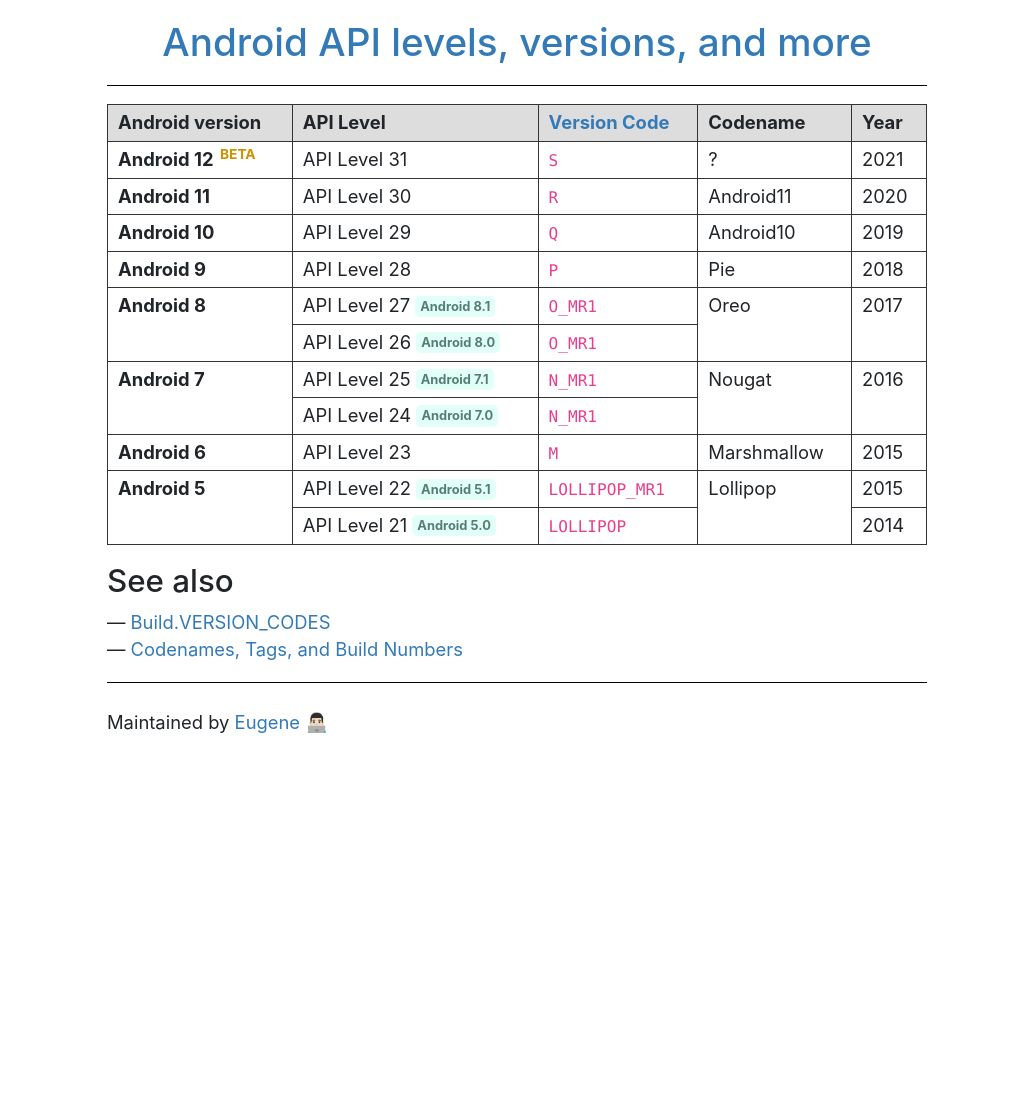
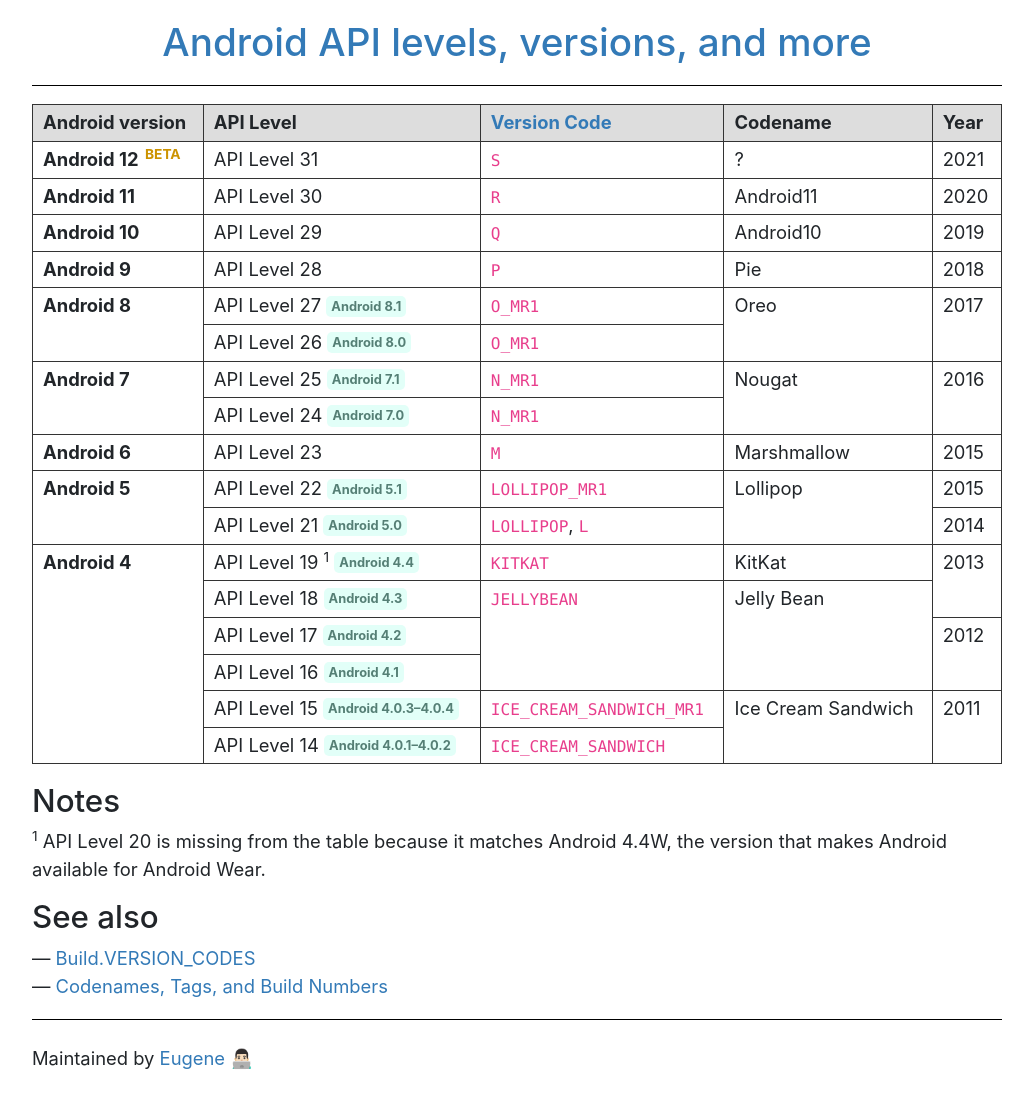
Before and after one commit to ebelinski/apilevels, a Jekyll site: the page built from index.html, in a window 1280 px wide. Shown: the whole page, without its empty margins (123-1156 px from the left). Built offline with Jekyll 4.4.1, drawn with Linux system fonts in a browser that asks for light colours; before the commit the page ends 900 px from its top, so only the background shows below that.

Commit message:
Added Android 4.

```diff
--- a/css/main.scss
+++ b/css/main.scss
@@ -15,7 +15,7 @@
 }
 
 .container {
-  max-width: 850px;
+  max-width: 1000px;
 }
 
 h1 {
--- a/index.html
+++ b/index.html
@@ -76,10 +76,43 @@
   </tr>
   <tr>
     <td>API Level 21 <span class="subversion">Android 5.0</span></td>
-    <td><code>LOLLIPOP</code></td>
+    <td><code>LOLLIPOP</code>, <code>L</code></td>
     <td>2014</td>
   </tr>
+  <tr>
+    <td rowspan="6"><b>Android 4</b></td>
+    <td>API Level 19 <sup>1</sup> <span class="subversion">Android 4.4</span></td>
+    <td><code>KITKAT</code></td>
+    <td>KitKat</td>
+    <td rowspan="2">2013</td>
+  </tr>
+  <tr>
+    <td>API Level 18 <span class="subversion">Android 4.3</span></td>
+    <td rowspan="3"><code>JELLYBEAN</code></td>
+    <td rowspan="3">Jelly Bean</td>
+  </tr>
+  <tr>
+    <td>API Level 17 <span class="subversion">Android 4.2</span></td>
+    <td rowspan="2">2012</td>
+  </tr>
+  <tr>
+    <td>API Level 16 <span class="subversion">Android 4.1</span></td>
+  </tr>
+  <tr>
+    <td>API Level 15 <span class="subversion">Android 4.0.3–4.0.4</span></td>
+    <td><code>ICE_CREAM_SANDWICH_MR1</code></td>
+    <td rowspan="2">Ice Cream Sandwich</td>
+    <td rowspan="2">2011</td>
+  </tr>
+  <tr>
+    <td>API Level 14 <span class="subversion">Android 4.0.1–4.0.2</span></td>
+    <td><code>ICE_CREAM_SANDWICH</code></td>
+  </tr>
 </table>
+
+<h2>Notes</h2>
+
+<p><sup>1</sup> API Level 20 is missing from the table because it matches Android 4.4W, the version that makes Android available for Android Wear.
 
 <h2>See also</h2>
 
```
